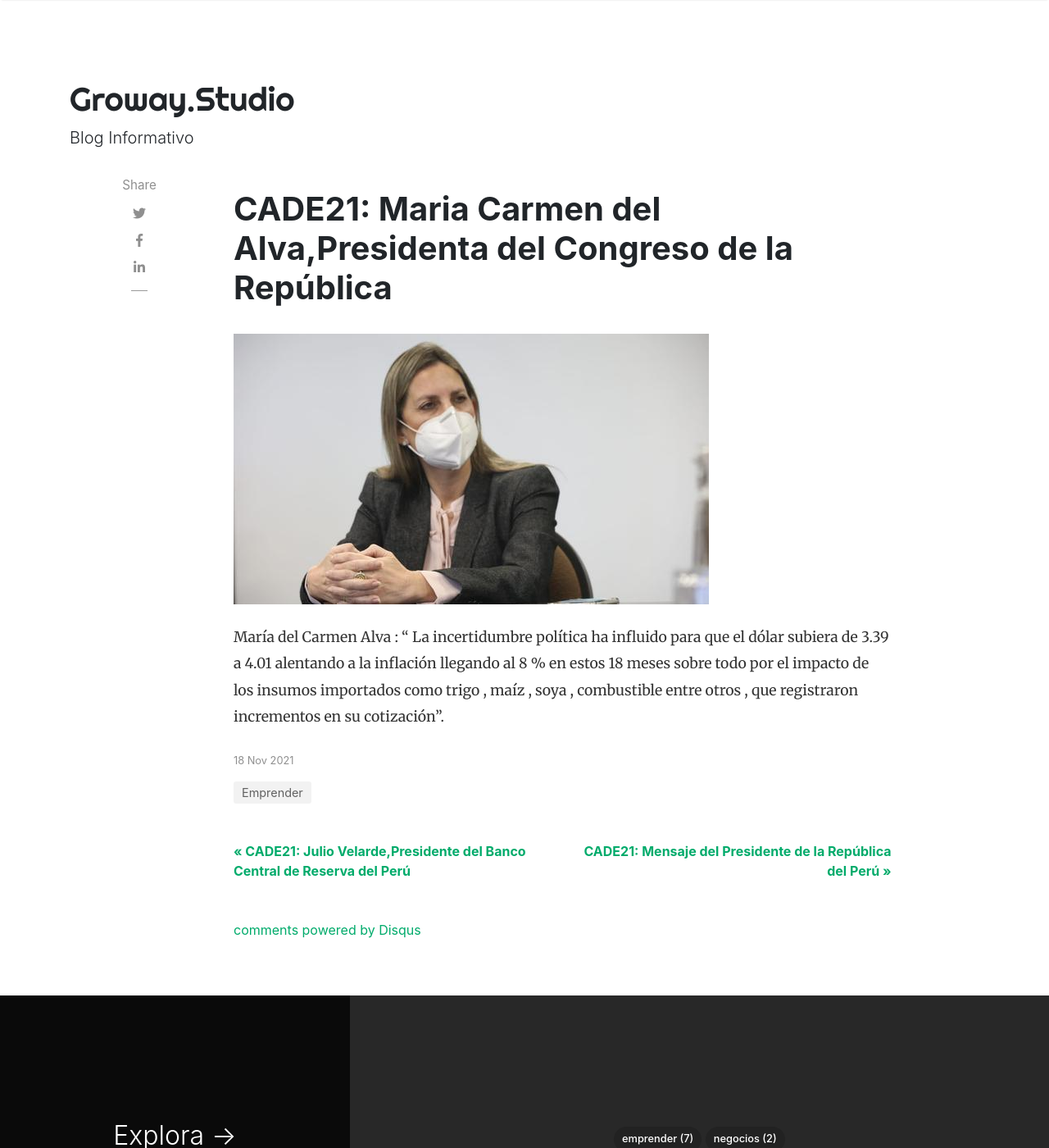
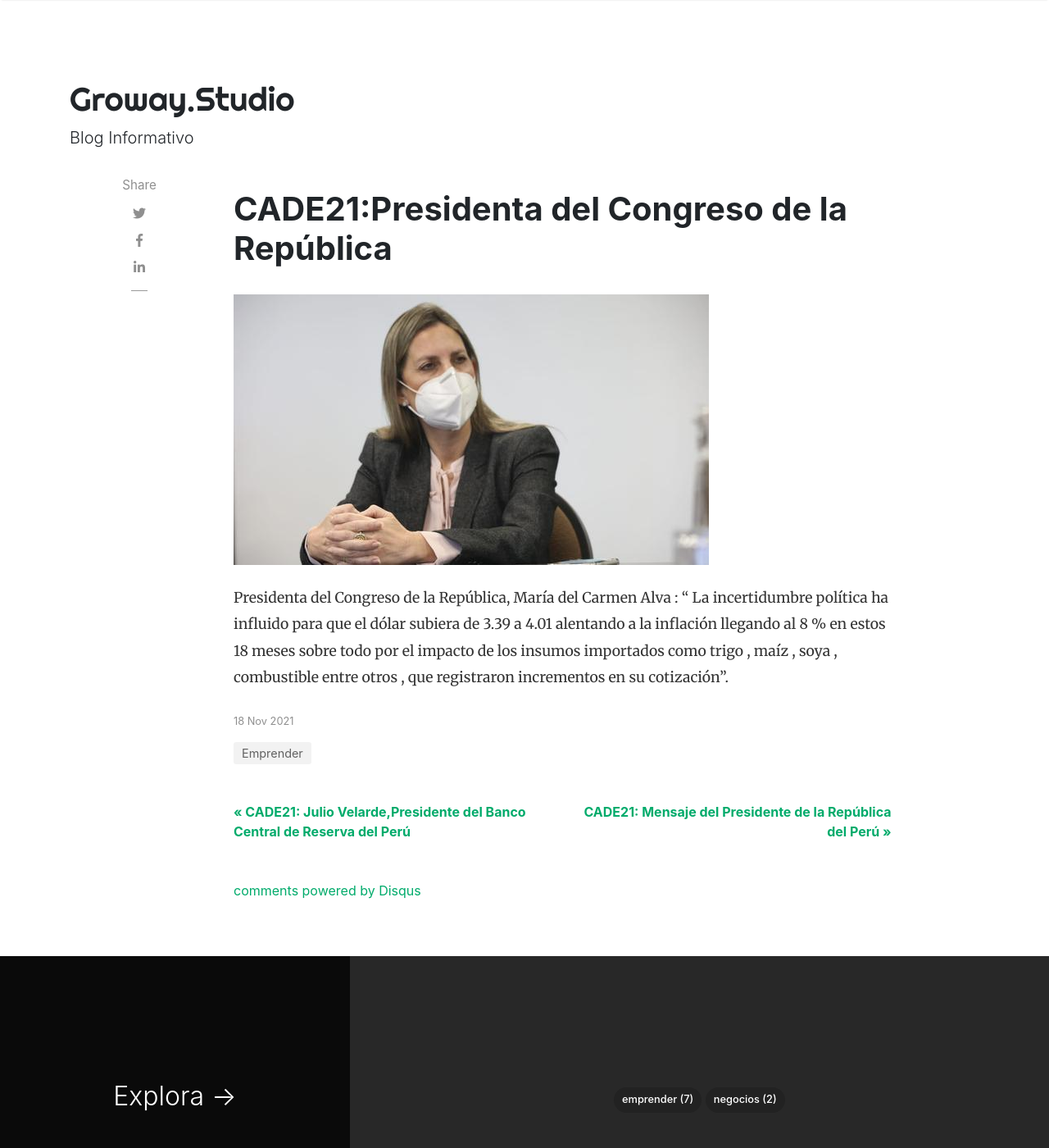
Before and after one commit to Groway-Studio/blog, a Jekyll site: the page built from _posts/2021-11-18-cade-maria-carmen-alva.md, in a window 1280 px wide and 1400 px high. Shown: the whole window at 82% size. Built offline with Jekyll 4.4.1, drawn with Linux system fonts in a browser that asks for light colours; nearby versions of some CDN libraries; comment, search, counter and statistics services are not loaded.

Commit message:
nuevo post

```diff
--- a/_posts/2021-11-18-cade-maria-carmen-alva.md
+++ b/_posts/2021-11-18-cade-maria-carmen-alva.md
@@ -1,6 +1,6 @@
 ---
 layout: post
-title:  "CADE21: Maria Carmen del Alva,Presidenta del Congreso de la República"
+title:  "CADE21:Presidenta del Congreso de la República"
 author:
 categories: [ Emprender ]
 image: assets/images/alva.jpg
@@ -8,7 +8,7 @@ featured: true
 hidden: true
 ---
 
-María del Carmen Alva : " La incertidumbre política ha influido para que el dólar subiera de 3.39 a 4.01 alentando a la inflación llegando al 8 % en estos 18 meses sobre todo por el impacto de los insumos importados como trigo , maíz , soya , combustible entre otros , que registraron incrementos en su cotización".
+Presidenta del Congreso de la República, María del Carmen Alva : " La incertidumbre política ha influido para que el dólar subiera de 3.39 a 4.01 alentando a la inflación llegando al 8 % en estos 18 meses sobre todo por el impacto de los insumos importados como trigo , maíz , soya , combustible entre otros , que registraron incrementos en su cotización".
 
 
 
```
